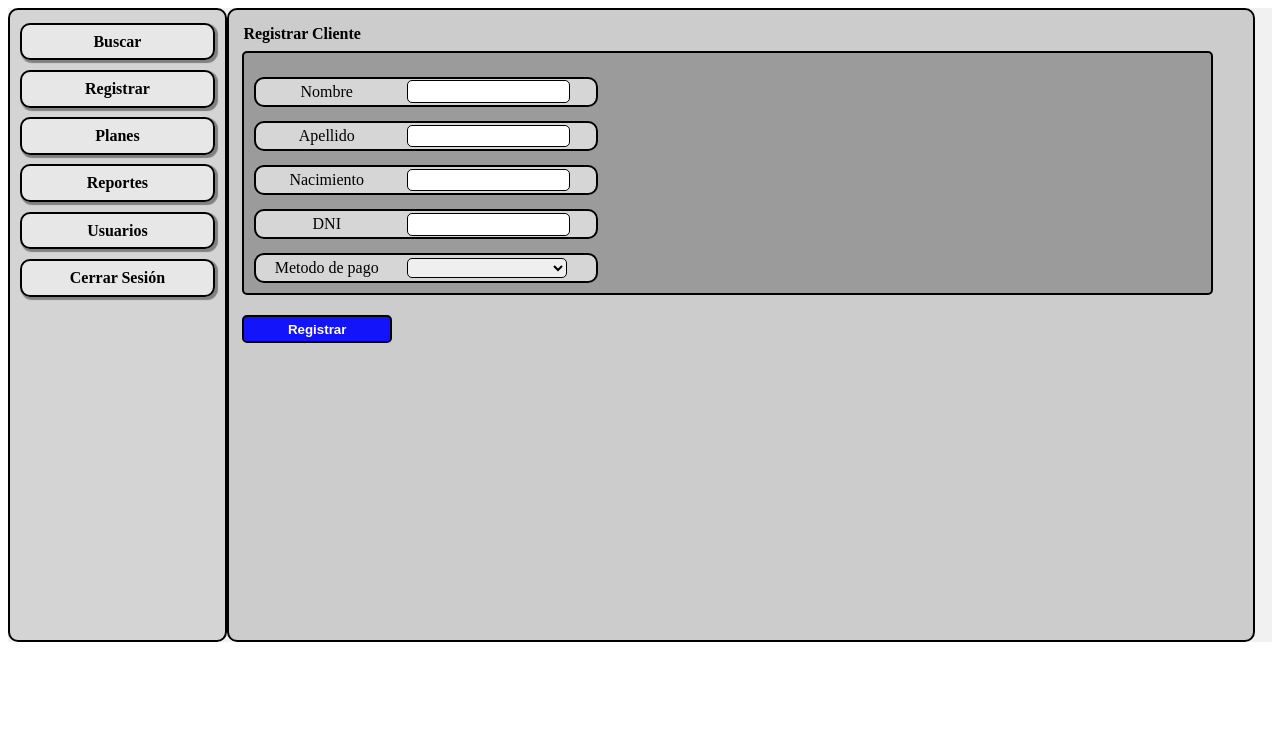
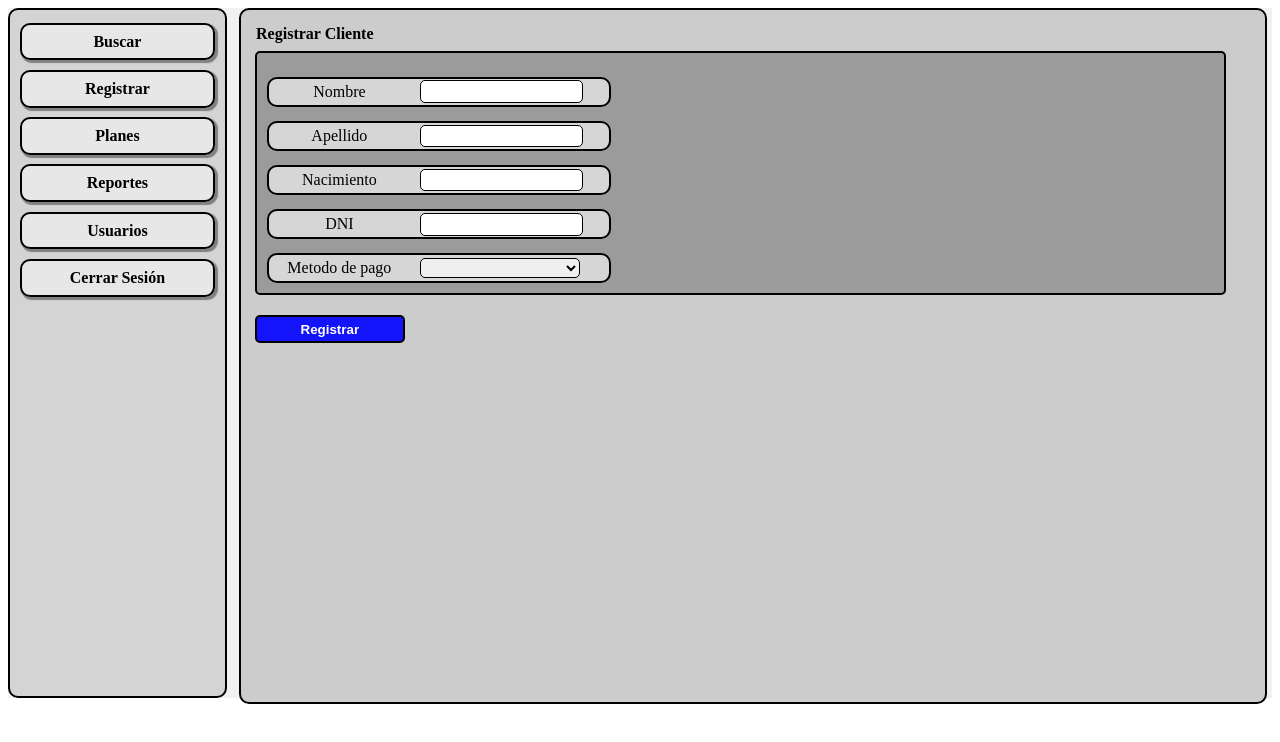
Before and after one commit to FeliBerrutti/velCRM, a Vue app: page /customerRegister in a window 1280 px wide. Shown: the top 742 px of the page. Built offline with nearby package versions, Linux system fonts and the light colour scheme.

Commit message:
building media querys min-width 1025px

```diff
--- a/src/App.vue
+++ b/src/App.vue
@@ -35,15 +35,16 @@
         }
     }
 
-    @media(min-width: 1328px){
+    @media(min-width: 1025px){
         #container{
-            min-height: 740px;
-            max-height: 740px;
+
+            min-height: 690px;
+            max-height: 690px;
         }
 
         #rVC{
-            min-height: 700px;
-            max-height: 700px;
+            min-height: 667px;
+            max-height: 667px;
             margin-left: 1%;
         }
     }
--- a/src/views/Products.vue
+++ b/src/views/Products.vue
@@ -1,8 +1,8 @@
 <template>
-    <div id="productsViewContainer"
-    v-if="refPlan">
+    <div id="productsViewContainer">
         <h3>Planes</h3>
-        <div id="productsContainer">
+        <div id="productsContainer"
+        v-if="refPlan">
             <div class="productContent">
                 <span><b>Plan</b></span>
                 <span><b>Precio</b></span>
@@ -13,7 +13,7 @@
                     @click="handleProductContentClick(index)"
                     tabindex="0">
                 <span>{{ x.name }}</span>
-                <span>${{ x.price }}</span>
+                <span>{{ x.price }}</span>
             </div>
             <!-- AÑADIR PLAN MODAL -->
             <div class="optionsPlansModal"
@@ -89,11 +89,7 @@
         flex-direction: column;
         align-items: center;
         background-color: rgba(150,150,150,0.9);
-        overflow: overlay;
-        scrollbar-width: none;
-        ::-webkit-scrollbar{
-            display: none;
-        }
+        overflow: scroll;
     }
 
     .productContent{
@@ -224,11 +220,7 @@
         flex-direction: column;
         align-items: center;
         background-color: rgba(150,150,150,0.9);
-        overflow: overlay;
-        scrollbar-width: none;
-        ::-webkit-scrollbar{
-            display: none;
-        }
+        overflow: scroll;
         p{
             border: 2px solid black;
             border-radius: 5px;
@@ -316,6 +308,13 @@
         }
     }
 
+    @media(min-width: 1025px){
+        #productsContainer{
+            min-height: 350px;
+            max-height: 350px;
+        }
+    }
+
     @media(min-width: 1328px){
         #productDetailsContainer{
             min-height: 180px;
```
